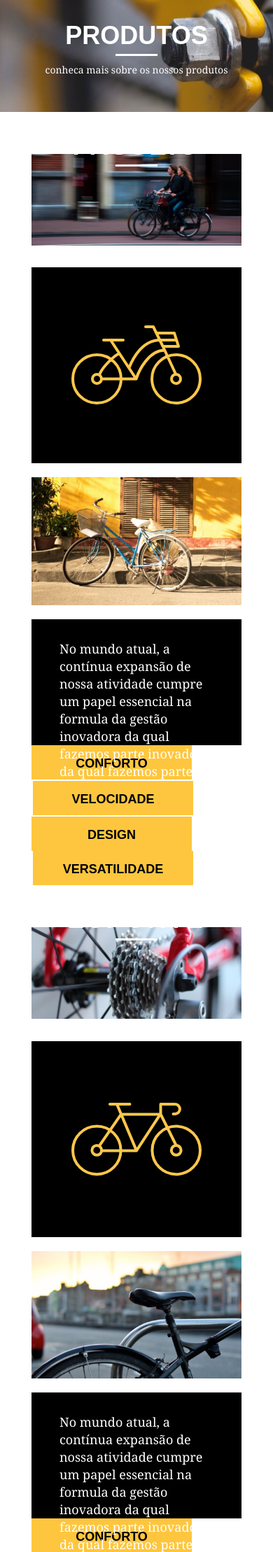
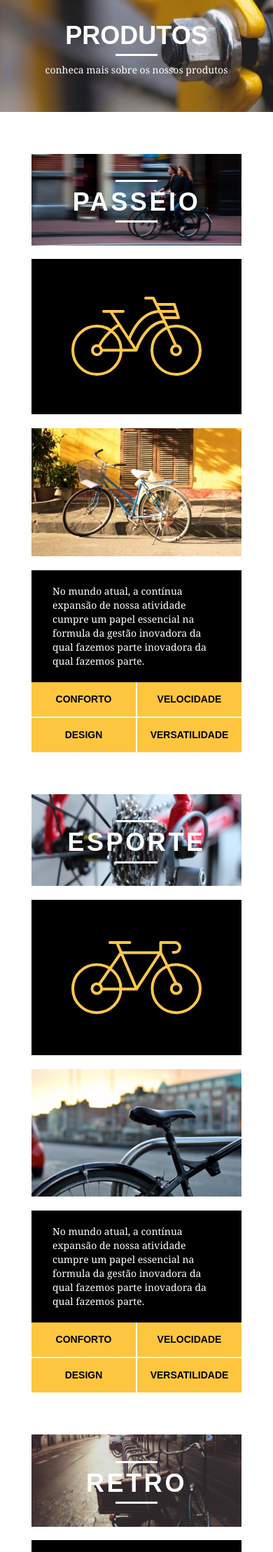
Before and after one commit to mnagahama/curso-origamid, a PHP site: page /produtos.html in a window 390 px wide. Shown: the part 202-2420 px from the top of the page at 70% size. Run offline with PHP 8.4, Linux system fonts and the light colour scheme.

Commit message:
grid-produtos

```diff
--- a/Web_Design_Completo/css/responsivo.css
+++ b/Web_Design_Completo/css/responsivo.css
@@ -19,7 +19,28 @@
  width: 26px;
  height: 26px;
 }
-	}
+
+.produto_item h2{
+	top: -150px;
+	margin-bottom: -56px;
+}
+
+.produto_icone {
+	padding: 41px 0;
+}
+
+.produto_info p{
+	font-size: 14px;
+	line-height: 25px;
+	height: 122px;
+	padding: 20px 30px;
+}
+
+.produto_info ul li {
+	width: 181px;
+	height: 49px;
+}
+}
 
 /*Smartphone style*/
 @media only screen and (max-width: 787px) {
@@ -93,4 +114,33 @@
 	line-height: 25px;
 }
 
+
+.produto_item h2{
+	top: -100px;
+	margin-bottom: -68px;
 }
+
+.produto_icone {
+	padding: 41px 0;
+}
+
+.produto_info p{
+	font-size: 14px;
+	line-height: 20px;
+	height: auto;
+	padding: 20px 30px;
+}
+
+.produto_info ul li {
+	width: 149px;
+	height: 49px;
+	font-size: 14px;
+	line-height: 20px;
+	padding-top: 14px;
+}
+
+.form {
+	padding-right: 0;
+}
+
+}
```
